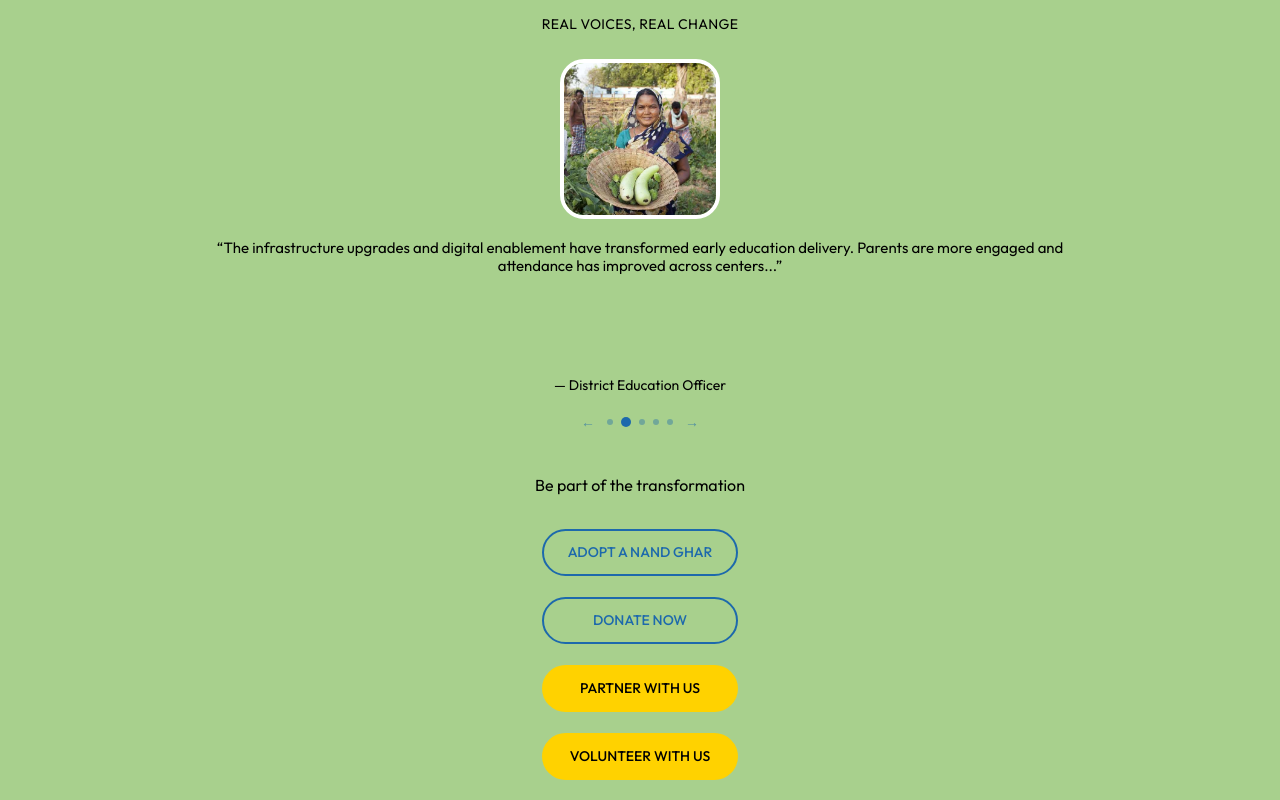
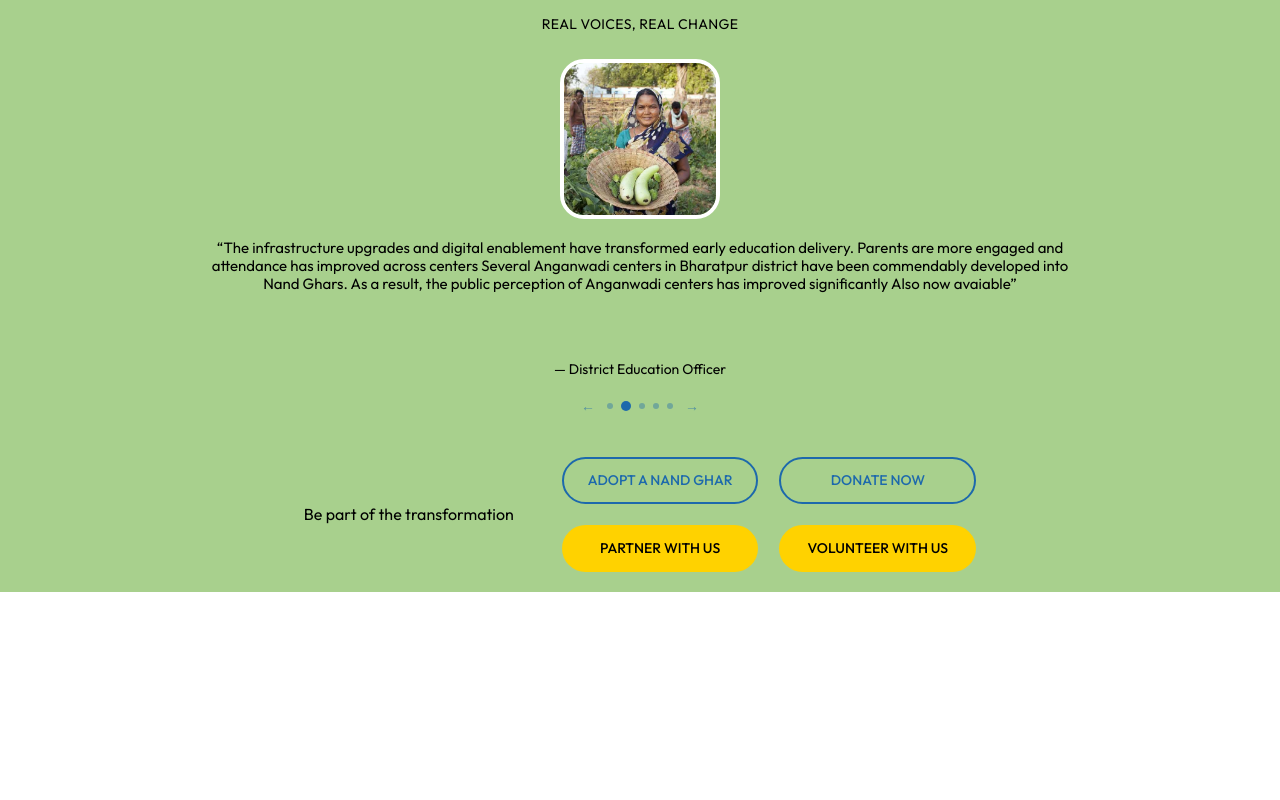
Before and after one commit to rushiiiiiiiiiiiiiiiiiiii/Assignment, a React (Vite) app: page / in a window 1280 px wide. Shown: the part 2806-3606 px from the top of the page. After the commit the page ends 3398 px from the top, so only its background shows below. Built offline with nearby package versions, Linux system fonts and the light colour scheme; a web font is replaced by a local one.

Commit message:
changes again

```diff
--- a/src/components/layout/RealVoicesRealChange.jsx
+++ b/src/components/layout/RealVoicesRealChange.jsx
@@ -4,31 +4,31 @@ const TESTIMONIALS = [
   {
     id: 1,
     image: "/Voice1.png",
-    text: `“Several Anganwadi centers in Bharatpur district have been commendably developed into Nand Ghars. As a result, the public perception of Anganwadi centers has improved significantly...”`,
+    text: `“Several Anganwadi centers in Bharatpur district have been commendably developed into Nand Ghars. As a result, the public perception of Anganwadi centers has improved significantly Several Anganwadi centers in Bharatpur district have been commendably developed into Nand Ghars. As a result, the public perception of Anganwadi centers has improved significantly”`,
     name: "— Sikarama Ram Choyal, Deputy Director, Bharatpur",
   },
   {
     id: 2,
     image: "/Infrastructure.png",
-    text: `“The infrastructure upgrades and digital enablement have transformed early education delivery. Parents are more engaged and attendance has improved across centers...”`,
+    text: `“The infrastructure upgrades and digital enablement have transformed early education delivery. Parents are more engaged and attendance has improved across centers Several Anganwadi centers in Bharatpur district have been commendably developed into Nand Ghars. As a result, the public perception of Anganwadi centers has improved significantly Also now avaiable”`,
     name: "— District Education Officer",
   },
   {
     id: 3,
     image: "/Education.jpg",
-    text: `“Nand Ghars have become a hub for community development, healthcare awareness, and child nutrition...”`,
+    text: `“Nand Ghars have become a hub for community development, healthcare awareness, and child nutrition Several Anganwadi centers in Bharatpur district have been commendably developed into Nand Ghars. As a result, the public perception of Anganwadi centers has improved significantly the public perception of Anganwadi centers has improved significantly Also now avaiable”`,
     name: "— Block Development Officer",
   },
   {
     id: 4,
     image: "/Infrastructure.png",
-    text: `“The infrastructure upgrades and digital enablement have transformed early education delivery...”`,
+    text: `“The infrastructure upgrades and digital enablement have transformed early education delivery Several Anganwadi centers in Bharatpur district have been commendably developed into Nand Ghars  As a result, the public perception of Anganwadi centers has improved significantly the public perception of Anganwadi centers has improved significantly Also now avaiable”`,
     name: "— District Education Officer",
   },
   {
     id: 5,
     image: "/Voice1.png",
-    text: `“Several Anganwadi centers in Bharatpur district have been commendably developed into Nand Ghars...”`,
+    text: `“Several Anganwadi centers in Bharatpur district have been commendably developed into Nand Ghars  As a result, the public perception of Anganwadi centers has improved significantly the public perception of Anganwadi centers has improved significantly Also now avaiable the public perception of Anganwadi centers has improved significantly Also now avaiable”`,
     name: "— Sikarama Ram Choyal, Deputy Director, Bharatpur",
   },
 ];
@@ -106,7 +106,7 @@ export default function RealVoicesRealChange() {
               leading-[120%]
               md:text-[15px]
               sm:text-[14px]
-              mb-[16px]
+              mb-[px]
             "
             style={{ fontFamily: "Outfit, sans-serif" }}
           >
@@ -156,7 +156,21 @@ export default function RealVoicesRealChange() {
         </div>
 
         {/* CTA */}
-        <div className="mt-[40px] flex flex-col sm:flex-col items-center gap-[32px]">
+        <div
+          className="
+    mt-[40px]
+    flex
+    flex-col
+    items-center
+    gap-[24px]
+
+    lg:flex-row
+    lg:justify-center
+    lg:items-center
+    lg:gap-[48px]
+  "
+        >
+          {/* TEXT */}
           <p
             className="text-[16px]"
             style={{ fontFamily: "Outfit, sans-serif" }}
@@ -164,16 +178,29 @@ export default function RealVoicesRealChange() {
             Be part of the transformation
           </p>
 
-          <div className="grid grid-cols-2 sm:grid-cols-1 gap-[21px]">
+          {/* BUTTON GRID */}
+          <div
+            className="
+      grid
+      grid-cols-2
+      gap-[21px]
+
+      sm:grid-cols-2
+      lg:grid-cols-2
+    "
+          >
             <button className="h-[47px] px-[24px] rounded-full border-[2px] border-[#1D69AC] text-[#1D69AC] text-[14px] font-medium">
               ADOPT A NAND GHAR
             </button>
+
             <button className="h-[47px] px-[24px] rounded-full border-[2px] border-[#1D69AC] text-[#1D69AC] text-[14px] font-medium">
               DONATE NOW
             </button>
+
             <button className="h-[47px] px-[24px] rounded-full bg-[#FFD200] text-[14px] font-medium">
               PARTNER WITH US
             </button>
+
             <button className="h-[47px] px-[24px] rounded-full bg-[#FFD200] text-[14px] font-medium">
               VOLUNTEER WITH US
             </button>
```
